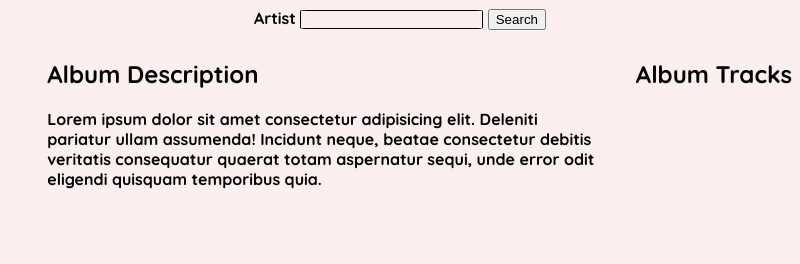
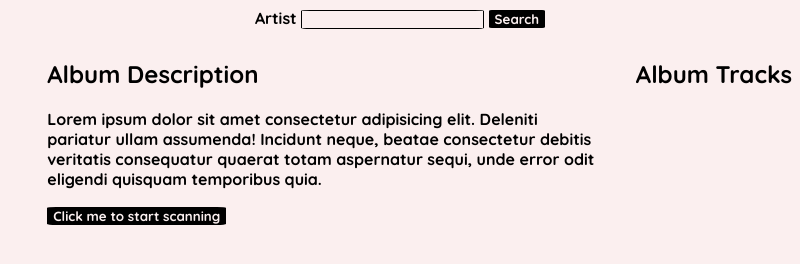
Before and after one commit to SosaAElie/ModernRecordPlayerGUI, an Electron app: page Pages/albums.html in a window 800 px wide. Drawn offline with Linux system fonts and the light colour scheme; no server answers.

Commit message:
Added some small changes to the UI.

```diff
--- a/Pages/albums.html
+++ b/Pages/albums.html
@@ -70,7 +70,13 @@
         ol>li{
             white-space: nowrap;
         }
-
+        button{
+            background-color: black;
+            color: #FBEFEF;
+            border-radius: 5%;
+            border-style: none;
+            font-family: 'Quicksand', sans-serif;
+        }
     </style>
 </head>
 
@@ -87,6 +93,7 @@
             <p>Lorem ipsum dolor sit amet consectetur adipisicing elit. Deleniti pariatur ullam assumenda! Incidunt
                 neque, beatae consectetur debitis veritatis consequatur quaerat totam aspernatur sequi, unde error odit
                 eligendi quisquam temporibus quia.</p>
+                <button>Click me to start scanning</button>
         </div>
         <div id="album-tracks">
             <h2>Album Tracks</h2>
--- a/Scripts/main.js
+++ b/Scripts/main.js
@@ -3,7 +3,6 @@
 //const SoftSPI = require("rpi-softspi");
 const { app, BrowserWindow, ipcMain } = require('electron');
 const path = require("path")
-const fetch = require("node-fetch")
 const pg = require("pg")
 const {SpotifyWrapper} = require("../Scripts/SpotifyModule")
 
--- a/apitoken.csv
+++ b/apitoken.csv
@@ -1 +1 @@
-BQDA5f8TJx1niXuiFdQtSdUx2usfOn7lRa9M8znIl2tSj25aIB7gT6rvL98ISsc8CVVP7fgJ6axQqXprEOMdWmoErd-MS5m4oG0qJjt1vp6SbANWhQA,1699666392479,Bearer
+BQDjWuQQjYZ3KZa9pZ8CfRSBX66pSQf2Y1ehaNkH2FuSA88TzxpbljmYmyYXKNZO45JtnvMPKBefcKR3M3N0fjrGddP7O-CAbIlWCBtt5-vbxgBI6BA,1699674241797,Bearer
```
Also changed, not shown: 1 other file.
